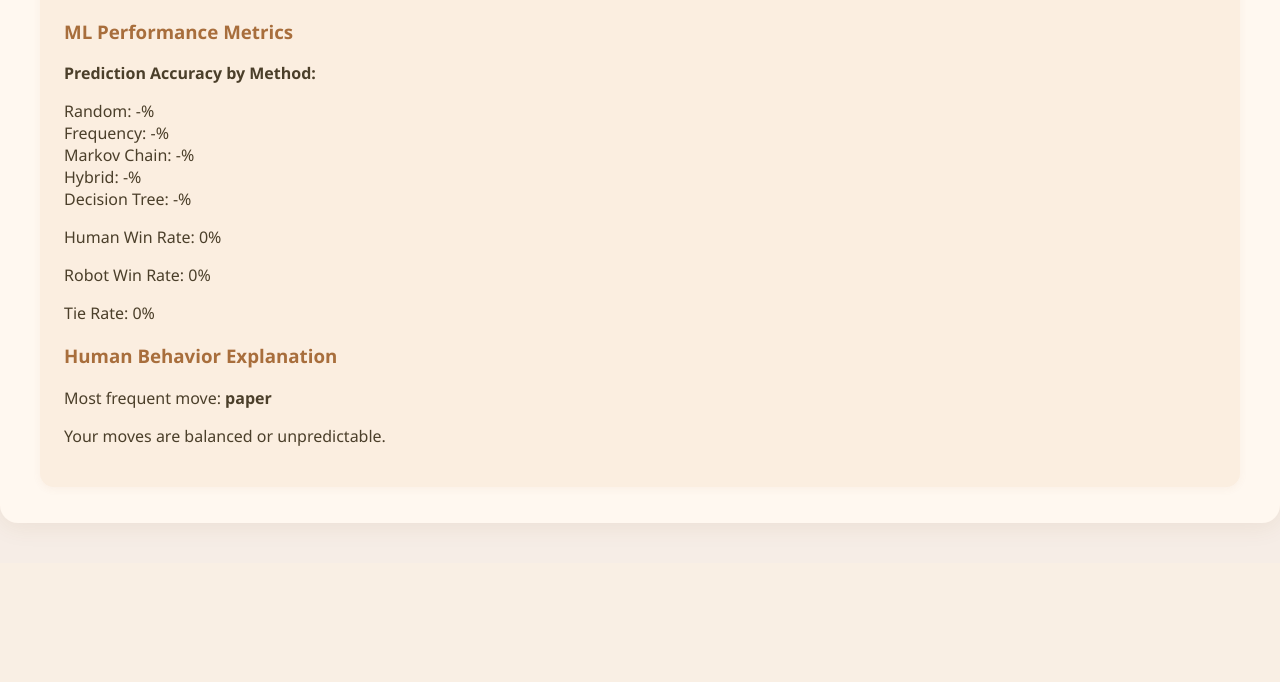
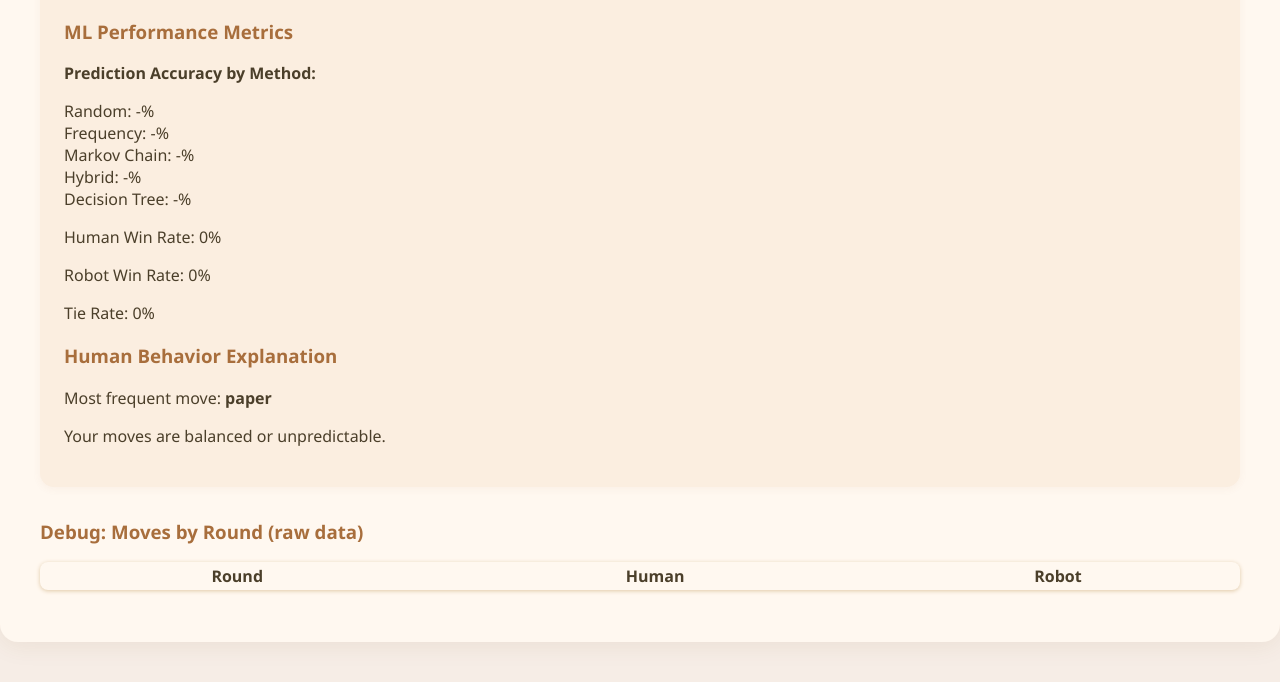
Before and after one commit to leochiang0804/RPS_mind_game, a Flask app: page / in a window 1280 px wide. Shown: the part 1235-1917 px from the top of the page. Before the commit the page ends 1681 px from the top, so only its background shows below. Run offline with Flask 3, Linux system fonts and the light colour scheme; lists and menus that the app fills with data are empty.

Commit message:
Move debug outputs to bottom of page for better UI clarity

```diff
--- a/webapp/templates/index.html
+++ b/webapp/templates/index.html
@@ -215,18 +215,34 @@
                 <p id="behavior">Your moves are balanced or unpredictable.</p>
             {% endif %}
         </div>
+        <!-- Debug outputs moved to bottom -->
+        <div id="debug" style="margin-top:2em;">
+            <h3>Debug: Moves by Round (raw data)</h3>
+            <table id="roundHistoryTable" style="width:100%;margin-bottom:1em;background:#fff8f0;border-radius:8px;box-shadow:0 1px 4px #e0c9a6;">
+                <thead><tr><th>Round</th><th>Human</th><th>Robot</th></tr></thead>
+                <tbody></tbody>
+            </table>
+        </div>
     </div>
     <script src="https://cdn.jsdelivr.net/npm/chart.js"></script>
     <script>
     let moveChart, resultChart, roundChart;
     function updateCharts(human_history, stats, round_history) {
+        // Defensive: ensure round_history is valid
+        if (!Array.isArray(round_history) || round_history.length === 0) {
+            round_history = [];
+        }
+        // Move distribution using round_history (bar)
+        const moveMap = {'paper': 0, 'scissor': 1, 'stone': 2};
+        const roundLabels = ['Paper', 'Scissor', 'Stone'];
+        const humanMoves = round_history.map(r => r.human);
         const moveCounts = [
-                human_history.filter(m => m === 'paper').length,
-                human_history.filter(m => m === 'scissor').length,
-                human_history.filter(m => m === 'stone').length
+            humanMoves.filter(m => m === 'paper').length,
+            humanMoves.filter(m => m === 'scissor').length,
+            humanMoves.filter(m => m === 'stone').length
         ];
         const moveData = {
-                labels: ['Paper', 'Scissor', 'Stone'],
+            labels: roundLabels,
             datasets: [{
                 label: 'Human Move Distribution',
                 data: moveCounts,
@@ -240,18 +256,32 @@
             options: { scales: { y: { beginAtZero: true } } }
         });
 
-            // Round history chart (scatter/line)
+        // Moves by round chart (scatter) for clearer visualization
         if (roundChart) roundChart.destroy();
-            const moveMap = {'paper': 0, 'scissor': 1, 'stone': 2};
-            const roundLabels = ['Paper', 'Scissor', 'Stone'];
         const humanPoints = round_history.map(r => ({x: r.round, y: moveMap[r.human]}));
         const robotPoints = round_history.map(r => ({x: r.round, y: moveMap[r.robot]}));
         roundChart = new Chart(document.getElementById('roundChart'), {
-                type: 'line',
+            type: 'scatter',
             data: {
                 datasets: [
-                        {label: 'Human', data: humanPoints, borderColor: '#2196f3', backgroundColor: '#2196f3', fill: false, pointRadius: 5, pointStyle: 'circle', showLine: true, tension: 0},
-                        {label: 'Robot', data: robotPoints, borderColor: '#e91e63', backgroundColor: '#e91e63', fill: false, pointRadius: 5, pointStyle: 'triangle', showLine: true, tension: 0}
+                    {
+                        label: 'Human',
+                        data: humanPoints,
+                        borderColor: '#2196f3',
+                        backgroundColor: '#2196f3',
+                        pointRadius: 6,
+                        pointStyle: 'circle',
+                        showLine: false
+                    },
+                    {
+                        label: 'Robot',
+                        data: robotPoints,
+                        borderColor: '#e91e63',
+                        backgroundColor: '#e91e63',
+                        pointRadius: 6,
+                        pointStyle: 'triangle',
+                        showLine: false
+                    }
                 ]
             },
             options: {
@@ -271,10 +301,12 @@
                 },
                 plugins: {
                     legend: {display: true, position: 'bottom'},
-                        title: {display: true, text: 'Moves by Round'}
+                    title: {display: true, text: 'Moves by Round (Scatter)'}
                 }
             }
         });
+
+        // Pie chart for results
         const resultData = {
             labels: ['Human Win', 'Robot Win', 'Tie'],
             datasets: [{
@@ -321,6 +353,16 @@
             .then(() => location.reload());
         }
         function updateUI(data) {
+            // Debug: show round_history table
+            const tableBody = document.querySelector('#roundHistoryTable tbody');
+            tableBody.innerHTML = '';
+            if (Array.isArray(data.round_history)) {
+                data.round_history.forEach(r => {
+                    const tr = document.createElement('tr');
+                    tr.innerHTML = `<td>${r.round}</td><td>${r.human}</td><td>${r.robot}</td>`;
+                    tableBody.appendChild(tr);
+                });
+            }
             document.getElementById('rounds').textContent = `Rounds played: ${data.round}`;
             document.getElementById('winStats').textContent = `Human Wins: ${data.stats.human_win} | Robot Wins: ${data.stats.robot_win} | Ties: ${data.stats.tie}`;
             document.getElementById('percentStats').textContent = `Win %: ${percent(data.stats.human_win, data.round)} | Robot %: ${percent(data.stats.robot_win, data.round)} | Tie %: ${percent(data.stats.tie, data.round)}`;
@@ -403,18 +445,27 @@
             else if (stone_count > paper_count && stone_count > scissor_count) behavior = 'You tend to favor <b>stone</b>. The robot may adapt to counter this.';
             else behavior = 'Your moves are balanced or unpredictable.';
             document.getElementById('behavior').innerHTML = behavior;
-            updateCharts(data.human_history, data.stats);
+            updateCharts(data.human_history, data.stats, data.round_history);
             // Remove textual result info
             document.getElementById('result').textContent = '';
         }
         function percent(val, total) {
             return total ? ((val / total * 100).toFixed(2)) : '0';
         }
-        // Initial chart render
+        // Initial chart render using /history endpoint
         document.addEventListener('DOMContentLoaded', function() {
             var initialHumanHistory = JSON.parse('{{ human_history|tojson|safe }}');
             var initialStats = JSON.parse('{{ stats|tojson|safe }}');
-            updateCharts(initialHumanHistory, initialStats);
+            fetch('/history')
+                .then(res => res.json())
+                .then(histData => {
+                    let roundHistory = Array.isArray(histData.round_history) ? histData.round_history : [];
+                    updateCharts(initialHumanHistory, initialStats, roundHistory);
+                })
+                .catch(() => {
+                    // fallback to empty roundHistory if fetch fails
+                    updateCharts(initialHumanHistory, initialStats, []);
+                });
         });
     </script>
 </body>
```
Lines whose indentation alone changed are shown as unchanged.
